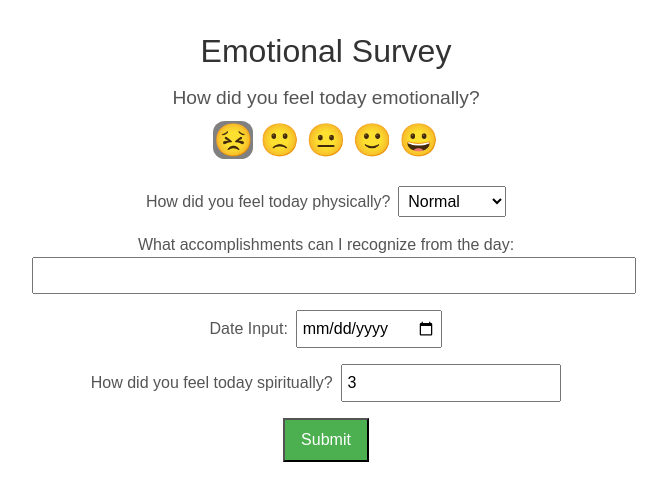
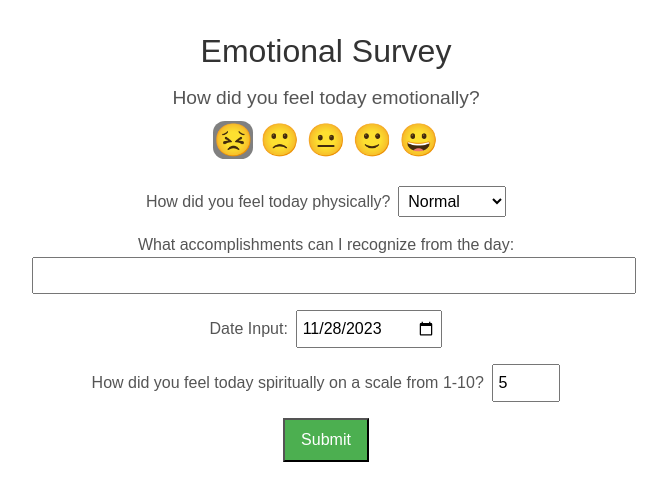
Before and after one commit to DexStephens/mmha, a React (Vite) app: page /survey in a window 1280 px wide. Shown: the top 500 px of the page, without its empty margins (314-981 px from the left). Built offline with nearby package versions, Linux system fonts and the light colour scheme.

Commit message:
Add in spiritual scale from 1-10 with stepper, and autofill today's date.

```diff
--- a/src/Survey.tsx
+++ b/src/Survey.tsx
@@ -7,12 +7,21 @@ export function Survey() {
   const [physical, setPhysical] = useState('6')
   const [emotion, setEmotion] = useState(1)
   const [accomplishment, setAccomplishment] = useState('')
-  const [date, setDate] = useState('')
-  const [spiritual, setSpiritual] = useState(3)
+  const [date, setDate] = useState(getTodayDateString())
+  const [spiritual, setSpiritual] = useState(5)
 
   const surveyContext = useContext(SurveyContext)
 
   const navigate = useNavigate()
+
+  // Function to get today's date in the format "YYYY-MM-DD"
+  function getTodayDateString() {
+    const today = new Date();
+    const year = today.getFullYear();
+    const month = String(today.getMonth() + 1).padStart(2, '0');
+    const day = String(today.getDate()).padStart(2, '0');
+    return `${year}-${month}-${day}`;
+  }
 
   const handleSubmit = () => {
     surveyContext?.setSurveys({dates: [...surveyContext.surveys.dates, date], emotional: {
@@ -79,12 +88,15 @@ export function Survey() {
   </label>
 
   <label style={{ marginBottom: '1rem', color: '#555' }}>
-    How did you feel today spiritually?
+    How did you feel today spiritually on a scale from 1-10?
     <input
       type="number"
       value={spiritual}
       onChange={(event) => setSpiritual(parseInt(event.currentTarget.value))}
       style={{ marginLeft: '0.5rem', padding: '0.3rem', fontSize: '1rem' }}
+      step={1}
+      min={1}
+      max={10}
     />
   </label>
 
```
